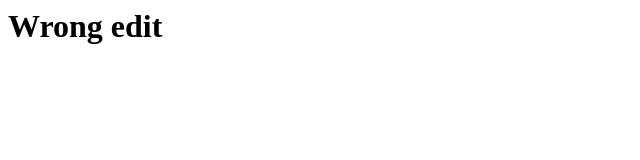
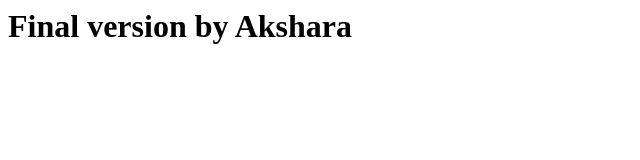
Before and after one commit to aksharatanted0676-alt/my-repo, a plain HTML site: page index.html in a window 1280 px wide. Shown: the whole page, without its empty margins (0-640 px from the left). Drawn offline with Linux system fonts and the light colour scheme.

Commit message:
Revert "Wrong edit in index.html"
This reverts commit ec63d5ac78fdc8357f776ec0d9c67c2b48c62461.

```diff
--- a/index.html
+++ b/index.html
@@ -1 +1 @@
-<h1>Wrong edit</h1>
+<h1>Final version by Akshara</h1>
```
